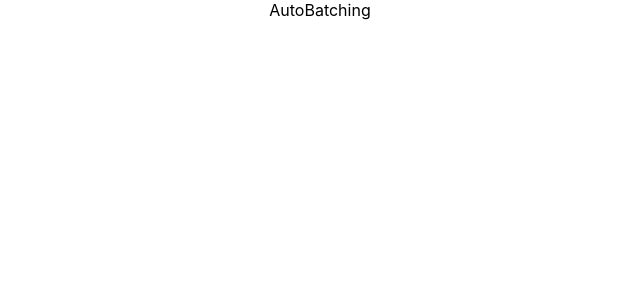
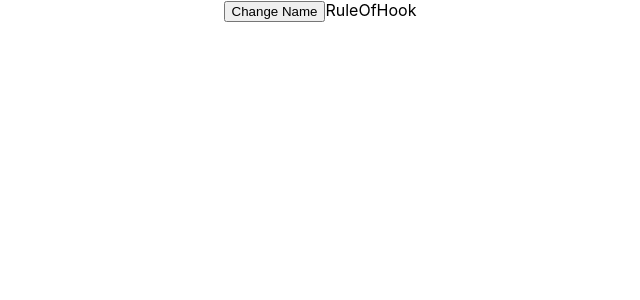
Before and after one commit to huynvn010193/React-Learn-2, a React (Create React App) app in the folder study-hook/: page / in a window 1280 px wide. Shown: the top 300 px of the page, without its empty margins (320-960 px from the left). Built offline with nearby package versions, Linux system fonts and the light colour scheme.

Commit message:
107.React re-render 2 lan

```diff
--- a/study-hook/src/App.js
+++ b/study-hook/src/App.js
@@ -2,9 +2,11 @@ import { useState } from "react";
 import "./App.css";
 import User from "./User";
 import AutoBatching from "./AutoBatching";
+import RuleOfHook from "./ruleOfHook";
 
 function App() {
   const [isShow, setIsShow] = useState(true);
+
   return (
     <div className="App">
       {/* {isShow && <User />}
@@ -12,7 +14,8 @@ function App() {
         Change Ishow
       </button> */}
 
-      <AutoBatching />
+      {/* <AutoBatching /> */}
+      <RuleOfHook />
     </div>
   );
 }
--- /dev/null
+++ b/study-hook/src/ruleOfHook.jsx
@@ -0,0 +1,13 @@
+import React from "react";
+import { useState } from "react";
+
+export default function RuleOfHook() {
+  const [name, setName] = useState("Mary");
+  console.log("render");
+  return (
+    <div>
+      <button onClick={() => setName("Alex")}>Change Name</button>
+      RuleOfHook
+    </div>
+  );
+}
```
